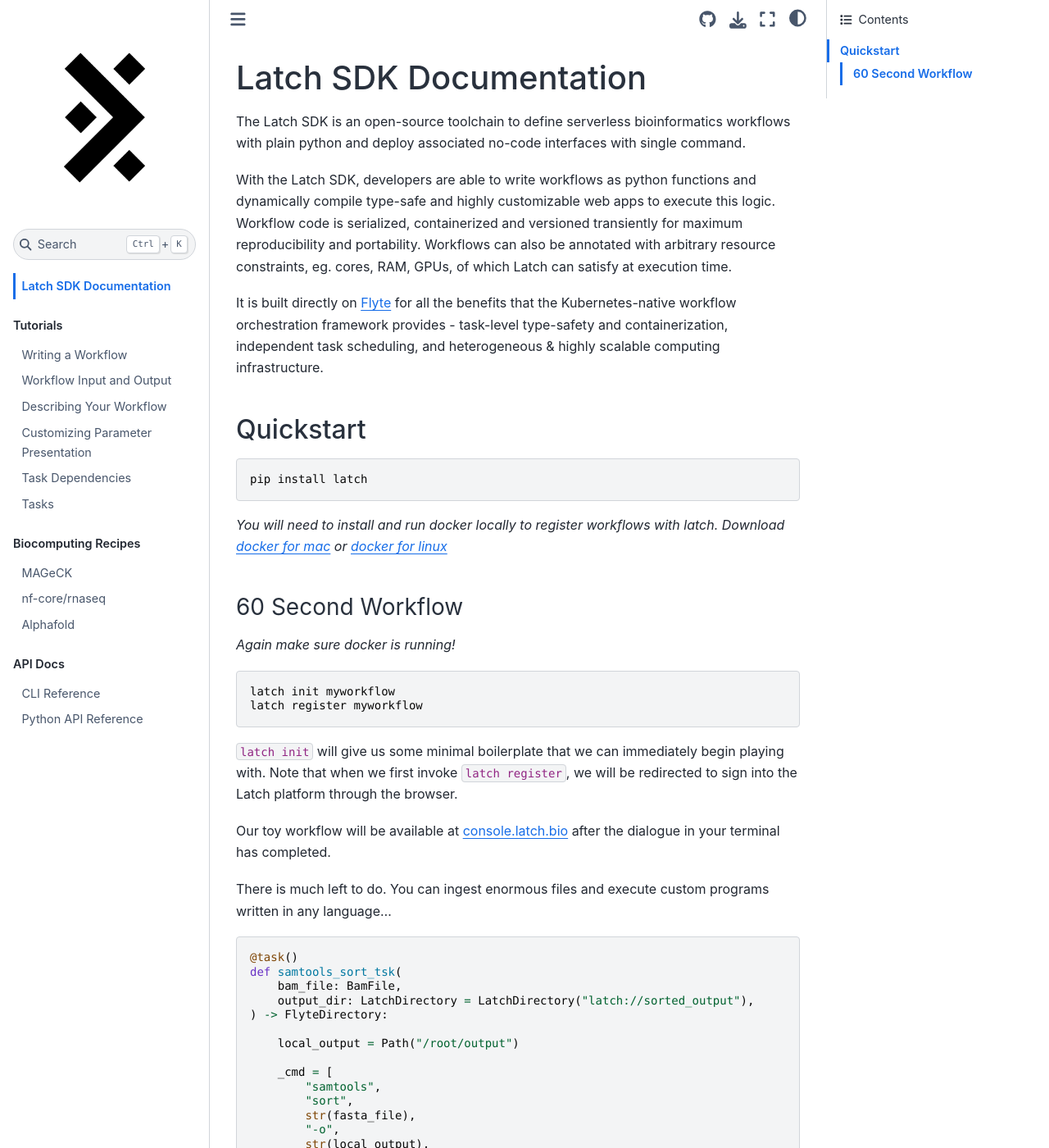
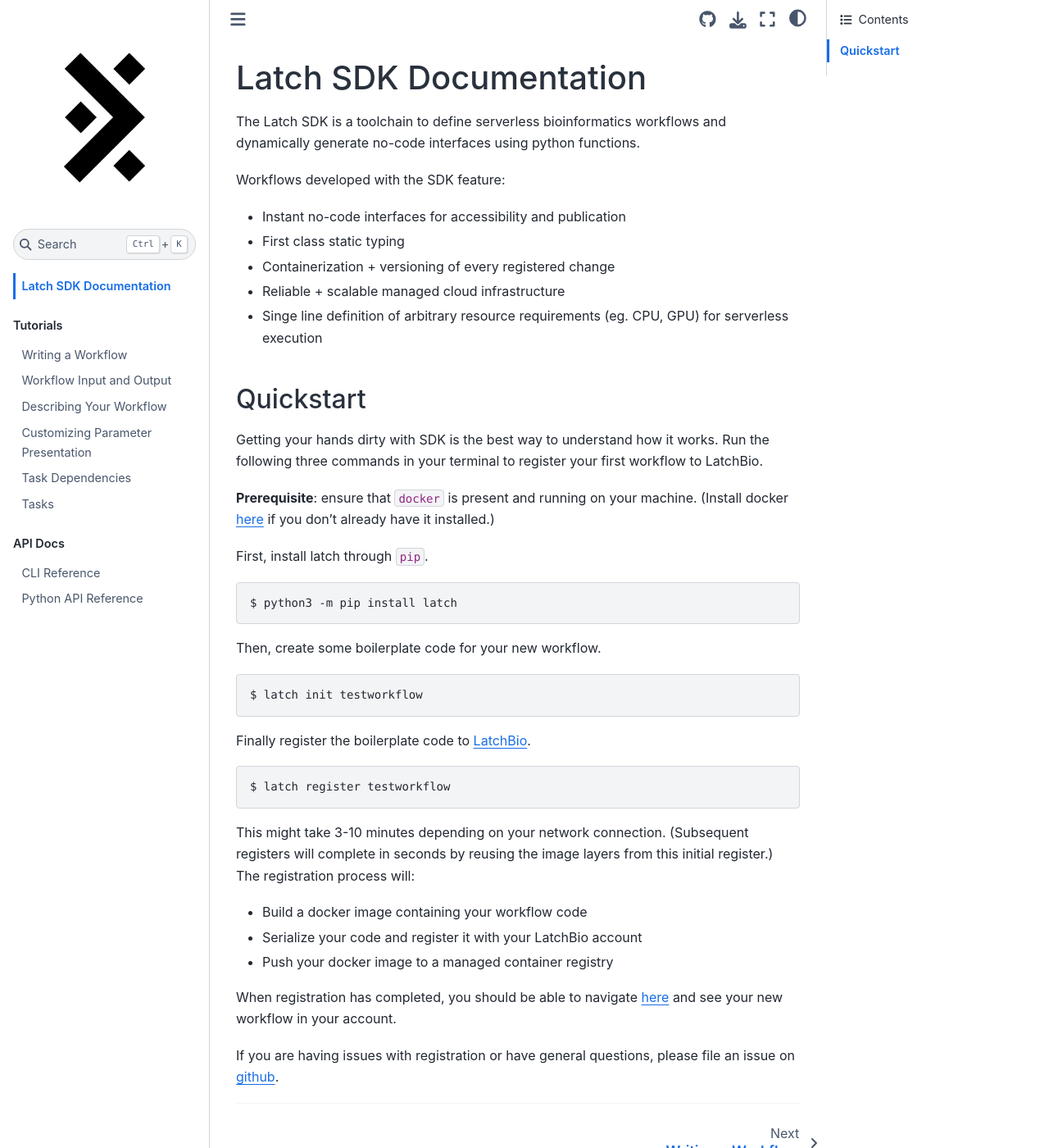
Before and after one commit to latchbio/latch, a Sphinx documentation site: the page built from docs/source/index.md, in a window 1280 px wide and 1400 px high. Shown: the whole window at 82% size. Built offline with Sphinx 7.4.7 and the Sphinx Book theme 1.1.4, drawn with Linux system fonts in a browser that asks for light colours; some of the changed text lies outside the part shown.

Commit message:
feat: abridged quickstart

````diff
--- a/docs/source/index.md
+++ b/docs/source/index.md
@@ -1,82 +1,60 @@
 # Latch SDK Documentation
 
-The Latch SDK is an open-source toolchain to define serverless bioinformatics
-workflows with plain python and deploy associated no-code
-interfaces with single command.
+The Latch SDK is a toolchain to define serverless bioinformatics workflows and
+dynamically generate no-code interfaces using python functions.
 
-With the Latch SDK, developers are able to write workflows as python functions
-and dynamically compile type-safe and highly customizable web apps to execute
-this logic. Workflow code is serialized, containerized and versioned transiently
-for maximum reproducibility and portability. Workflows can also be annotated
-with arbitrary resource constraints, eg. cores, RAM, GPUs, of which Latch can
-satisfy at execution time.
+Workflows developed with the SDK feature:
 
-It is built directly on [Flyte](https://docs.flyte.org) for all the benefits that the
-Kubernetes-native workflow orchestration framework provides - task-level
-type-safety and containerization, independent task scheduling, and heterogeneous
-& highly scalable computing infrastructure.
+  * Instant no-code interfaces for accessibility and publication
+  * First class static typing
+  * Containerization + versioning of every registered change
+  * Reliable + scalable managed cloud infrastructure
+  * Singe line definition of arbitrary resource requirements (eg. CPU, GPU) for serverless execution
 
-## Quickstart
+### Quickstart
+
+Getting your hands dirty with SDK is the best way to understand how it works.
+Run the following three commands in your terminal to register your first
+workflow to LatchBio.
+
+**Prerequisite**: ensure that `docker` is present and running on your machine.
+(Install docker [here](https://docs.docker.com/get-docker/) if you don't already
+have it installed.)
+
+First, install latch through `pip`.
 
 ```
-pip install latch
+$ python3 -m pip install latch
 ```
 
-_You will need to install and run docker locally to register workflows with
-latch. Download [docker for mac](https://docs.docker.com/engine/install/) or
-[docker for linux](https://www.docker.com/products/docker-desktop)_
-
-### 60 Second Workflow
-
-_Again make sure docker is running!_
+Then, create some boilerplate code for your new workflow.
 
 ```
-latch init myworkflow
-latch register myworkflow
+$ latch init testworkflow
 ```
 
-`latch init` will give us some minimal boilerplate that we can immediately
-begin playing with. Note that when we first invoke `latch register`, we will be
-redirected to sign into the Latch platform through the browser.
-
-Our toy workflow will be available at [console.latch.bio](console.latch.bio)
-after the dialogue in your terminal has completed.
-
-There is much left to do. You can ingest enormous files and execute custom
-programs written in any language...
+Finally register the boilerplate code to [LatchBio](latch.bio).
 
 ```
-@task()
-def samtools_sort_tsk(
-    bam_file: BamFile,
-    output_dir: LatchDirectory = LatchDirectory("latch://sorted_output"),
-) -> FlyteDirectory:
-
-    local_output = Path("/root/output")
-
-    _cmd = [
-        "samtools",
-        "sort",
-        str(fasta_file),
-        "-o",
-        str(local_output),
-    ]
-
-    subprocess.run(_cmd, check=True)
-
-    return LatchDirectory(local_output)
+$ latch register testworkflow
 ```
 
-scale your logic to high-performance and GPU-enabled computing instances in a
-single line...
+This might take 3-10 minutes depending on your network connection. (Subsequent
+registers will complete in seconds by reusing the image layers from this initial
+register.) The registration process will:
 
-```
-@large_gpu_task() # 4 GPU, 32 CPU, 256 RAM
-def train_protein_model(samples: LatchDirectory) -> LatchFile:
-  ...
-```
+  * Build a docker image containing your workflow code
+  * Serialize your code and register it with your LatchBio account
+  * Push your docker image to a managed container registry
 
-Peruse the rest of the documentation to learn more.
+When registration has completed, you should be able to navigate
+[here](https://console.latch.bio/workflows) and see your new workflow in your
+account.
+
+If you are having issues with registration or have general questions, please
+file an issue on [github](https://github.com/latchbio/latch).
+
+---
 
 
 ```{toctree}
@@ -100,15 +78,6 @@
 ```{toctree}
 :hidden:
 :maxdepth: 2
-:caption: Biocomputing Recipes
-mageck
-nf-core-rnaseq
-alphafold
-```
-
-```{toctree}
-:hidden:
-:maxdepth: 2
 :caption: API Docs
 subcommands
 api/modules
````
Also changed, not shown: docs/source/alphafold.md (deleted, +0 -4 lines), docs/source/mageck.md (deleted, +0 -4 lines), docs/source/nf-core-rnaseq.md (deleted, +0 -4 lines).
